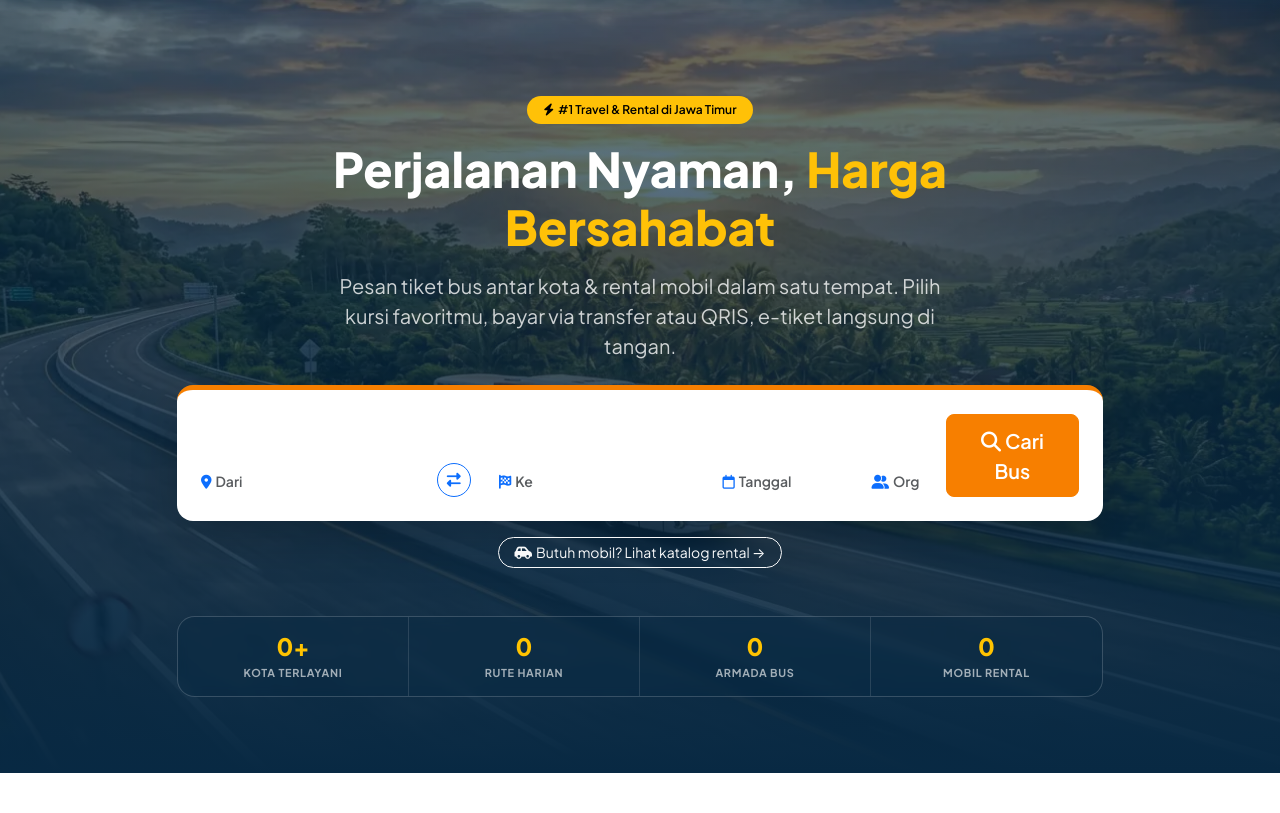
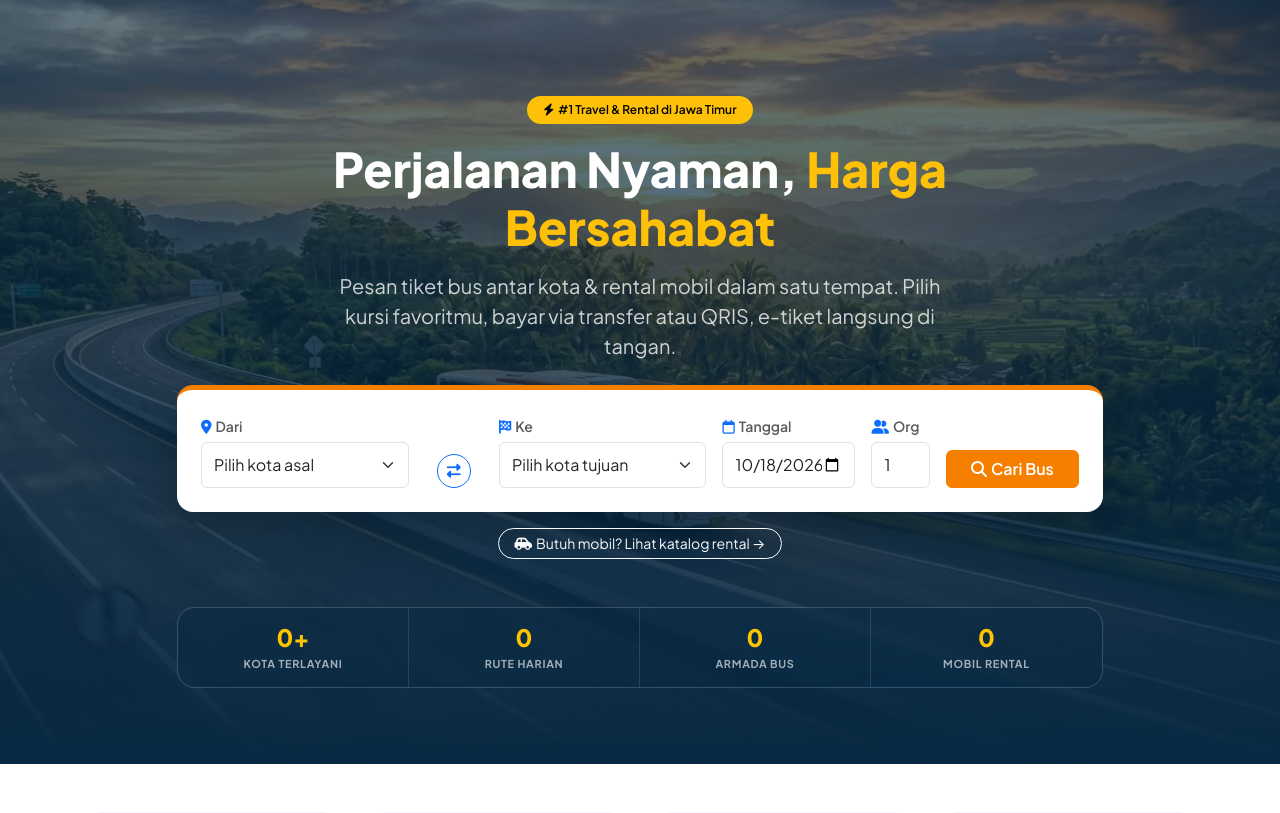
Before and after one commit to njutawan/Website-Pemesanan-Bus, a Django app: page / in a window 1280 px wide. Shown: the part 66-879 px from the top of the page. Run offline with Django 5.2, Linux system fonts and the light colour scheme; data that the repository does not hold is empty.

Commit message:
fix(home): kartu pencarian kosong — SearchForm tidak pernah masuk context
HomeView.get_context_data tidak memasukkan SearchForm, sehingga
{{ form.origin }} dkk. dirender kosong oleh Django (variabel tak
dikenal = string kosong). Hasilnya kartu pencarian hanya menampilkan
label + tombol raksasa dengan ruang putih besar (sesuai laporan).

- Tambahkan form=SearchForm() ke context HomeView — dropdown kota,
  input tanggal (min = hari ini via JS), dan jumlah penumpang kini
  tampil penuh
- Tombol 'Cari Bus' tidak lagi btn-lg agar setinggi field lain
  (baris rapat via align-items-end)
- Field pencarian diberi padding vertikal seragam

Terverifikasi: 4 input (origin/destination/date/passengers) hadir
di HTML beranda; submit ke /bus/?origin=..&destination=..&date=..
tetap 200; 14 unit test OK.

Co-authored-by: arena-agent <297053741+arena-agent@users.noreply.github.com>

```diff
--- a/core/views.py
+++ b/core/views.py
@@ -5,6 +5,7 @@ from django.http import HttpResponse
 from django.shortcuts import render
 from django.views.generic import TemplateView
 
+from booking.forms import SearchForm
 from booking.models import Booking, Bus, City, Route, Schedule
 from rental.models import RentalBooking, Vehicle
 
@@ -24,6 +25,7 @@ class HomeView(TemplateView):
             .order_by('origin__name', 'destination__name')
         )
         ctx.update(
+            form=SearchForm(),  # kartu pencarian di hero — wajib ada!
             popular_routes=routes[:6],
             featured_vehicles=Vehicle.objects.filter(is_available=True)[:3],
             bus_classes=Bus.BusClass.choices,
--- a/static/css/style.css
+++ b/static/css/style.css
@@ -108,7 +108,7 @@ main { flex: 1 0 auto; }
   border-top: 5px solid var(--nt-accent);
 }
 .search-card .form-label { margin-bottom: .3rem; }
-.search-card .form-select, .search-card .form-control { padding-block: .55rem; }
+.search-card .form-select, .search-card .form-control { padding-block: .62rem; }
 .swap-btn { width: 34px; height: 34px; display: inline-flex; align-items: center; justify-content: center; }
 
 /* ---------- Sections ---------- */
--- a/templates/home.html
+++ b/templates/home.html
@@ -75,7 +75,7 @@
               {{ form.passengers }}
             </div>
             <div class="col-md-2 d-grid">
-              <button class="btn btn-accent btn-lg" type="submit">
+              <button class="btn btn-accent" type="submit">
                 <i class="fa-solid fa-magnifying-glass me-1"></i>{% trans 'Cari Bus' %}
               </button>
             </div>
```
